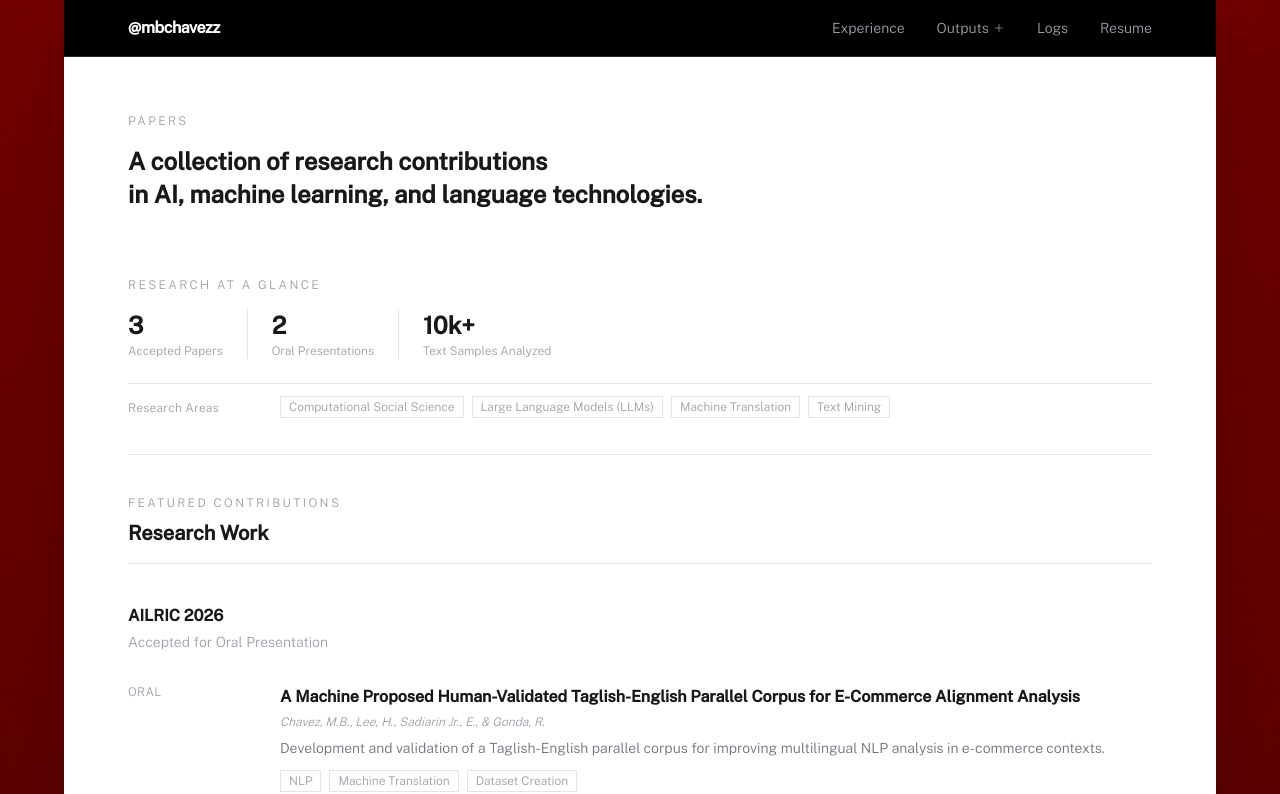
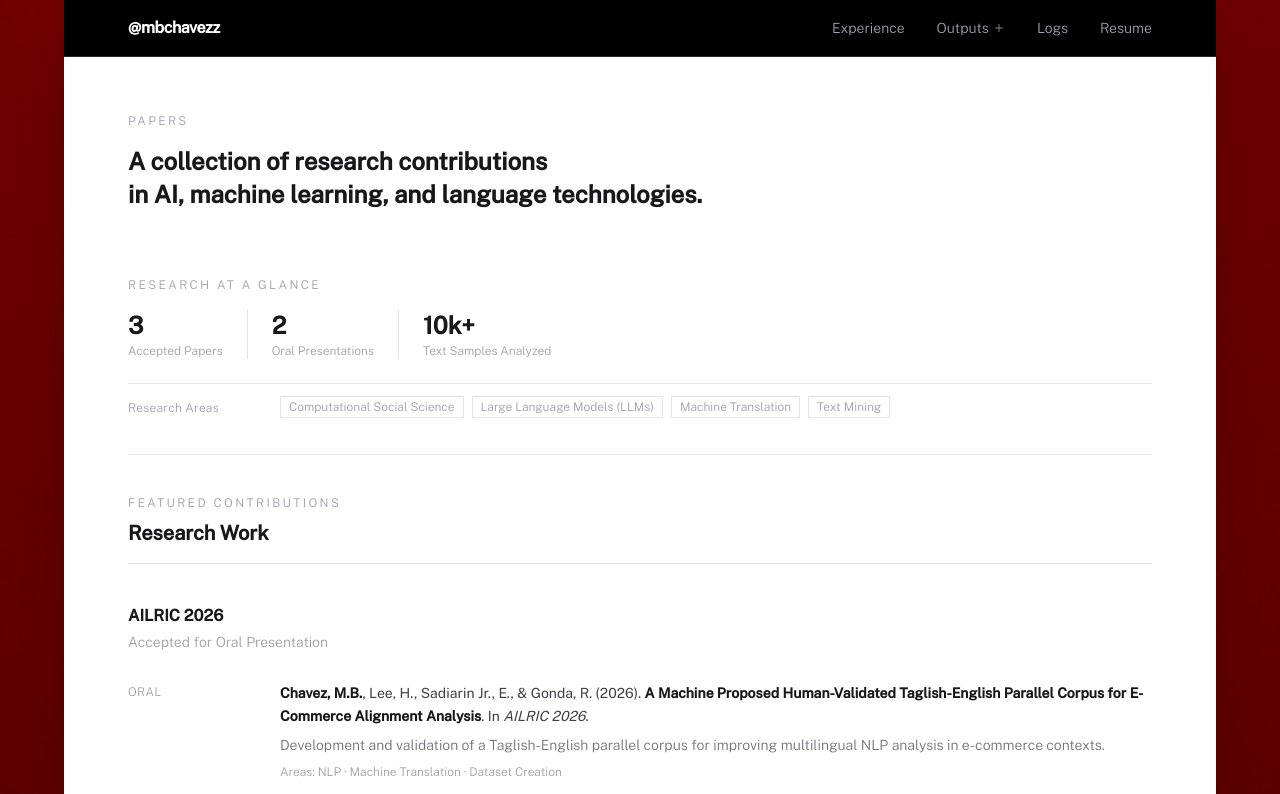
Before and after one commit to mbchavez27/mbchavezzportfolio, a React (Vite) app: page /papers in a window 1280 px wide. Shown: the top 794 px of the page. Built offline with nearby package versions, Linux system fonts and the light colour scheme.

Commit message:
style(papers): citation-style paper references

```diff
--- a/src/features/papers/components/PaperLinks.tsx
+++ b/src/features/papers/components/PaperLinks.tsx
@@ -1,31 +1,31 @@
-import { BookOpen, ExternalLink, FileText, Link as LinkIcon } from "lucide-react";
 import type { PaperLink } from "../domain/papers.domain";
 
-const linkDisplay = {
-  paper: { label: "View Paper", Icon: ExternalLink },
-  conference: { label: "Conference", Icon: BookOpen },
-  doi: { label: "DOI", Icon: LinkIcon },
-  pdf: { label: "PDF", Icon: FileText },
-} as const;
+const LINK_LABEL: Record<PaperLink["kind"], string> = {
+  paper: "Paper",
+  conference: "Conference",
+  doi: "DOI",
+  pdf: "PDF",
+};
 
+/** Bracketed reference links, e.g. [Paper] [DOI]; a muted note until the paper is published. */
 export default function PaperLinks({ links }: { links: readonly PaperLink[] }) {
+  if (links.length === 0) {
+    return <span className="font-body font-light text-xs text-zinc-400">[links upon publication]</span>;
+  }
+
   return (
-    <div className="flex flex-wrap gap-x-4 gap-y-2">
-      {links.map((link) => {
-        const { label, Icon } = linkDisplay[link.kind];
-        return (
+    <span className="flex flex-wrap gap-x-3 gap-y-1">
+      {links.map((link) => (
         <a
           key={link.kind}
           href={link.href}
           target="_blank"
           rel="noreferrer"
-            className="font-body inline-flex items-center gap-1 text-xs text-primary underline-offset-4 hover:underline"
+          className="font-body text-xs text-primary underline-offset-4 hover:underline"
         >
-            <Icon size={12} />
-            {label}
+          [{LINK_LABEL[link.kind]}]
         </a>
-        );
-      })}
-    </div>
+      ))}
+    </span>
   );
 }
--- a/src/features/papers/components/ResearchWork.tsx
+++ b/src/features/papers/components/ResearchWork.tsx
@@ -1,6 +1,6 @@
-import Tag from "@/components/atoms/Tag";
 import EntryRow, { EntryList } from "@/components/molecules/EntryRow";
 import SectionHeading from "@/components/molecules/SectionHeading";
+import { splitAuthors, venueYear } from "../domain/citation";
 import type { Paper, VenueGroup } from "../domain/papers.domain";
 import PaperLinks from "./PaperLinks";
 
@@ -8,6 +8,20 @@ const PRESENTATION_LABEL: Record<Paper["presentation"], string> = {
   oral: "Oral",
   "full-paper": "Full paper",
 };
+
+/** One paper as a reference: Authors (Year). Title. In Venue. */
+function Citation({ paper }: { paper: Paper }) {
+  const { before, owner, after } = splitAuthors(paper.authors);
+  return (
+    <p className="font-body text-sm text-zinc-700 leading-relaxed">
+      {before}
+      {owner && <strong className="font-semibold text-zinc-900">{owner}</strong>}
+      {after} ({venueYear(paper.venue.name)}).{" "}
+      <span className="font-display font-semibold text-zinc-900">{paper.title}</span>. In{" "}
+      <em>{paper.venue.name}</em>.
+    </p>
+  );
+}
 
 export default function ResearchWork({ venueGroups }: { venueGroups: readonly VenueGroup[] }) {
   return (
@@ -23,21 +37,12 @@ export default function ResearchWork({ venueGroups }: { venueGroups: readonly Ve
                 key={paper.title}
                 position={i}
                 meta={<span className="uppercase">{PRESENTATION_LABEL[paper.presentation]}</span>}
-                title={paper.title}
-                subtitle={<span className="italic text-xs text-zinc-400">{paper.authors}</span>}
-                summary={paper.description}
               >
-                <div className="flex flex-wrap items-center gap-2">
-                  {paper.areas.map((area) => (
-                    <Tag key={area} label={area} variant="light" />
-                  ))}
-                </div>
-                <div className="mt-3">
-                  {paper.links.length > 0 ? (
-                    <PaperLinks links={paper.links} />
-                  ) : (
-                    <span className="font-body font-light text-xs text-zinc-400">Links available upon publication</span>
-                  )}
+                <Citation paper={paper} />
+                <p className="font-body font-light text-sm text-zinc-500 leading-relaxed mt-1.5">{paper.description}</p>
+                <p className="font-body font-light text-xs text-zinc-400 mt-2">Areas: {paper.areas.join(" · ")}</p>
+                <div className="mt-2">
+                  <PaperLinks links={paper.links} />
                 </div>
               </EntryRow>
             ))}
--- /dev/null
+++ b/src/features/papers/domain/citation.ts
@@ -0,0 +1,14 @@
+/** The portfolio owner's name as it appears in author lists, bolded in citations. */
+export const OWNER_AUTHOR = "Chavez, M.B.";
+
+/** Splits an author list around the owner's name so it can be emphasised. */
+export function splitAuthors(authors: string, owner: string = OWNER_AUTHOR) {
+  const at = authors.indexOf(owner);
+  if (at === -1) return { before: authors, owner: "", after: "" };
+  return { before: authors.slice(0, at), owner, after: authors.slice(at + owner.length) };
+}
+
+/** The four-digit year in a venue name ("AILRIC 2026" → "2026"), or "n.d." when it has none. */
+export function venueYear(venueName: string): string {
+  return venueName.match(/\d{4}/)?.[0] ?? "n.d.";
+}
```
Lines whose indentation alone changed are shown as unchanged.
